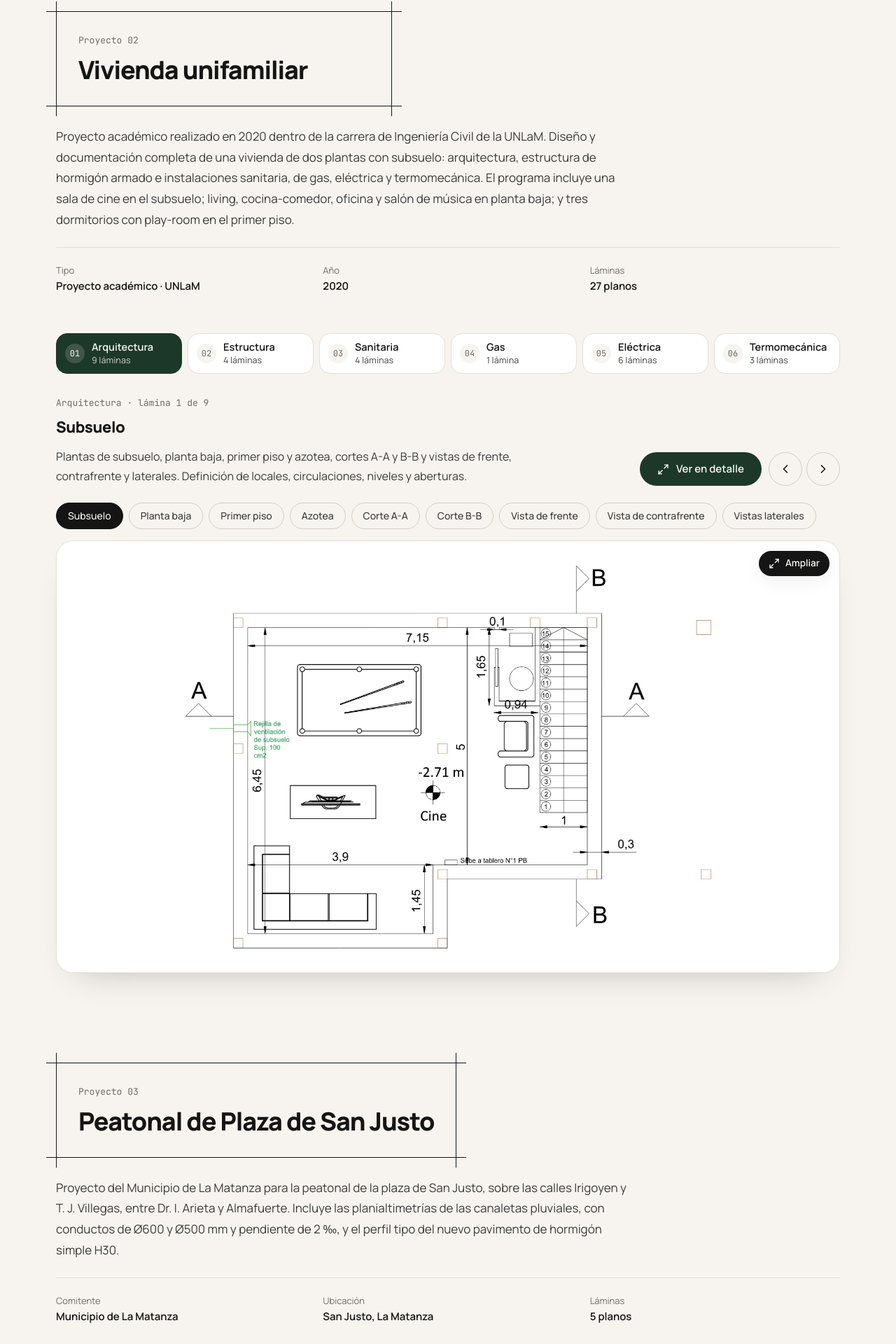
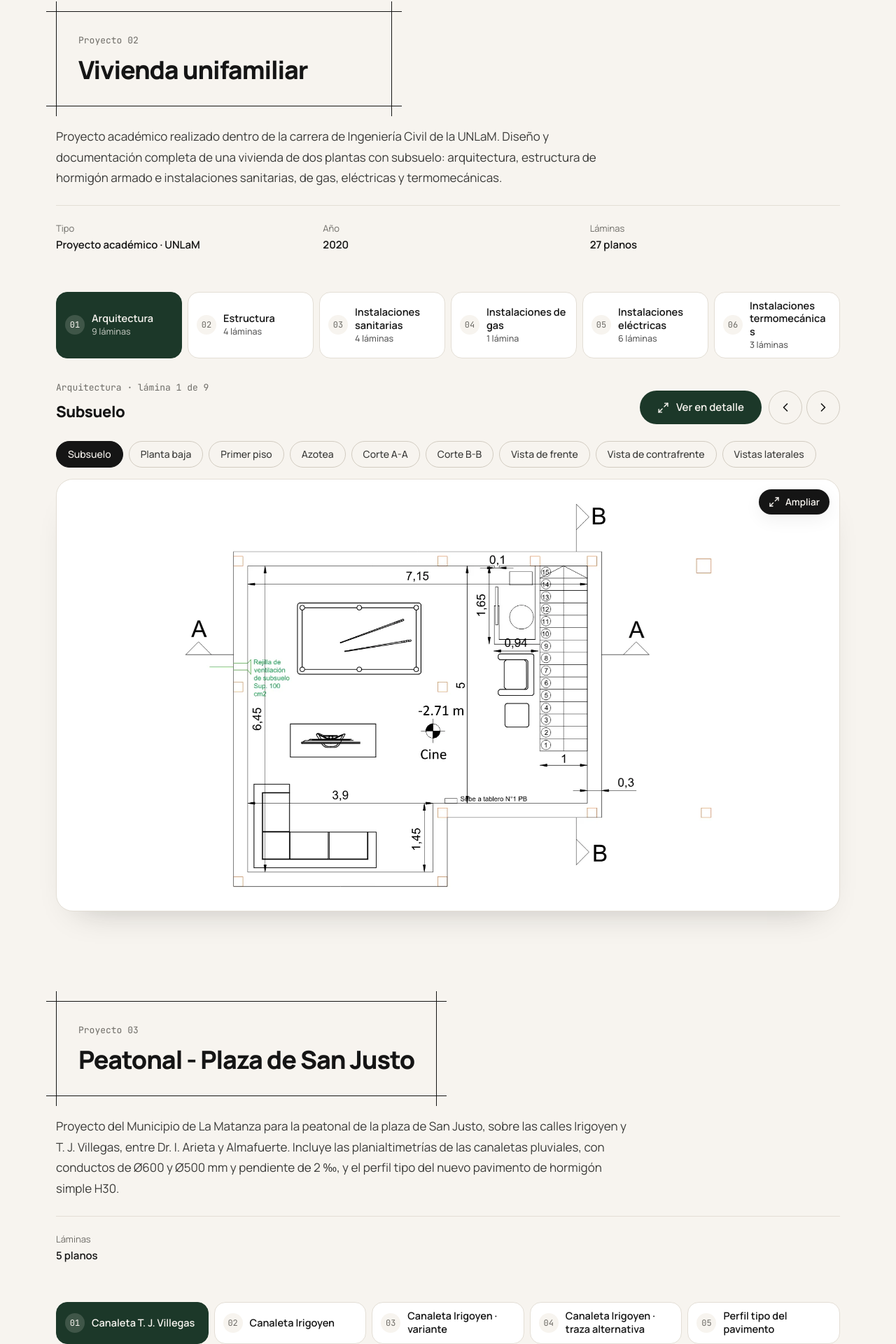
Before and after one commit to LucianaThibaut/LucianaThibaut-Portfolio, a React (Vite) app: page / in a window 1280 px wide. Shown: the part 3584-5504 px from the top of the page at 70% size. Built offline with nearby package versions, Linux system fonts and the light colour scheme.

Commit message:
fix: ajustes de Proyecto 2 (nombres instalaciones, descripciones) y Proyecto 3 (nombre y remocion de meta)

```diff
--- a/src/components/Projects.jsx
+++ b/src/components/Projects.jsx
@@ -104,7 +104,7 @@ function ProjectCase({ proyecto, index }) {
                 : `Lámina ${pad(active + 1)} de ${pad(hojas.length)}`}
             </p>
             <h4 className="sheet-title">{agrupado ? hoja.titulo : grupo.titulo}</h4>
-            <p className="sheet-desc">{grupo.descripcion}</p>
+            {grupo.descripcion && <p className="sheet-desc">{grupo.descripcion}</p>}
           </div>
           <div className="sheet-actions">
             <button type="button" className="btn btn-primary" onClick={() => setViewer(true)}>
--- a/src/data/portfolio.js
+++ b/src/data/portfolio.js
@@ -78,7 +78,7 @@ export const proyectos = [
   {
     id: 'vivienda-unifamiliar',
     titulo: 'Vivienda unifamiliar',
-    resumen: 'Proyecto académico realizado en 2020 dentro de la carrera de Ingeniería Civil de la UNLaM. Diseño y documentación completa de una vivienda de dos plantas con subsuelo: arquitectura, estructura de hormigón armado e instalaciones sanitaria, de gas, eléctrica y termomecánica. El programa incluye una sala de cine en el subsuelo; living, cocina-comedor, oficina y salón de música en planta baja; y tres dormitorios con play-room en el primer piso.',
+    resumen: 'Proyecto académico realizado dentro de la carrera de Ingeniería Civil de la UNLaM. Diseño y documentación completa de una vivienda de dos plantas con subsuelo: arquitectura, estructura de hormigón armado e instalaciones sanitarias, de gas, eléctricas y termomecánicas.',
     meta: [
       {
         l: 'Tipo',
@@ -93,7 +93,7 @@ export const proyectos = [
       {
         id: 'arquitectura',
         titulo: 'Arquitectura',
-        descripcion: 'Plantas de subsuelo, planta baja, primer piso y azotea, cortes A-A y B-B y vistas de frente, contrafrente y laterales. Definición de locales, circulaciones, niveles y aberturas.',
+        descripcion: '',
         specs: [
           'Plantas, cortes y vistas',
           'Escalas 1:70 a 1:150'
@@ -176,7 +176,7 @@ export const proyectos = [
       {
         id: 'estructura',
         titulo: 'Estructura',
-        descripcion: 'Plantas de estructura de hormigón armado bajo subsuelo, sobre subsuelo, sobre planta baja y sobre primer piso: fundaciones, columnas, vigas y losas con su dimensionado.',
+        descripcion: '',
         specs: [
           'Hormigón armado',
           'Losas de 12 cm',
@@ -219,7 +219,7 @@ export const proyectos = [
       },
       {
         id: 'sanitaria',
-        titulo: 'Sanitaria',
+        titulo: 'Instalaciones sanitarias',
         descripcion: 'Instalación sanitaria y de agua por planta: desagües cloacales y pluviales, provisión de agua fría y caliente, tanque de reserva y equipo de bombeo desde el subsuelo.',
         specs: [
           'Tanque de reserva 1000 l',
@@ -263,8 +263,8 @@ export const proyectos = [
       },
       {
         id: 'gas',
-        titulo: 'Gas',
-        descripcion: 'Instalación de gas en planta baja con el recorrido de la cañería y los artefactos conectados.',
+        titulo: 'Instalaciones de gas',
+        descripcion: '',
         specs: [
           'Planta baja',
           'Escala 1:100'
@@ -282,8 +282,8 @@ export const proyectos = [
       },
       {
         id: 'electrica',
-        titulo: 'Eléctrica',
-        descripcion: 'Instalación eléctrica en subsuelo, planta baja y primer piso, en dos juegos de planos: luminarias y tomacorrientes, con circuitos, secciones de conductores y cañerías.',
+        titulo: 'Instalaciones eléctricas',
+        descripcion: '',
         specs: [
           'Luminarias y tomacorrientes',
           'Conductores de 1,5 a 10 mm²'
@@ -341,7 +341,7 @@ export const proyectos = [
       },
       {
         id: 'termomecanica',
-        titulo: 'Termomecánica',
+        titulo: 'Instalaciones termomecánicas',
         descripcion: 'Climatización con equipos de aire acondicionado: ubicación de unidades interiores y exteriores y recorrido de cañerías en planta baja, primer piso y azotea.',
         specs: [
           'Aire acondicionado',
@@ -378,18 +378,9 @@ export const proyectos = [
   },
   {
     id: 'peatonal-san-justo',
-    titulo: 'Peatonal de Plaza de San Justo',
+    titulo: 'Peatonal - Plaza de San Justo',
     resumen: 'Proyecto del Municipio de La Matanza para la peatonal de la plaza de San Justo, sobre las calles Irigoyen y T. J. Villegas, entre Dr. I. Arieta y Almafuerte. Incluye las planialtimetrías de las canaletas pluviales, con conductos de Ø600 y Ø500 mm y pendiente de 2 ‰, y el perfil tipo del nuevo pavimento de hormigón simple H30.',
-    meta: [
-      {
-        l: 'Comitente',
-        v: 'Municipio de La Matanza'
-      },
-      {
-        l: 'Ubicación',
-        v: 'San Justo, La Matanza'
-      }
-    ],
+    meta: [],
     laminas: [
       {
         id: '01-canaleta-villegas',
```
